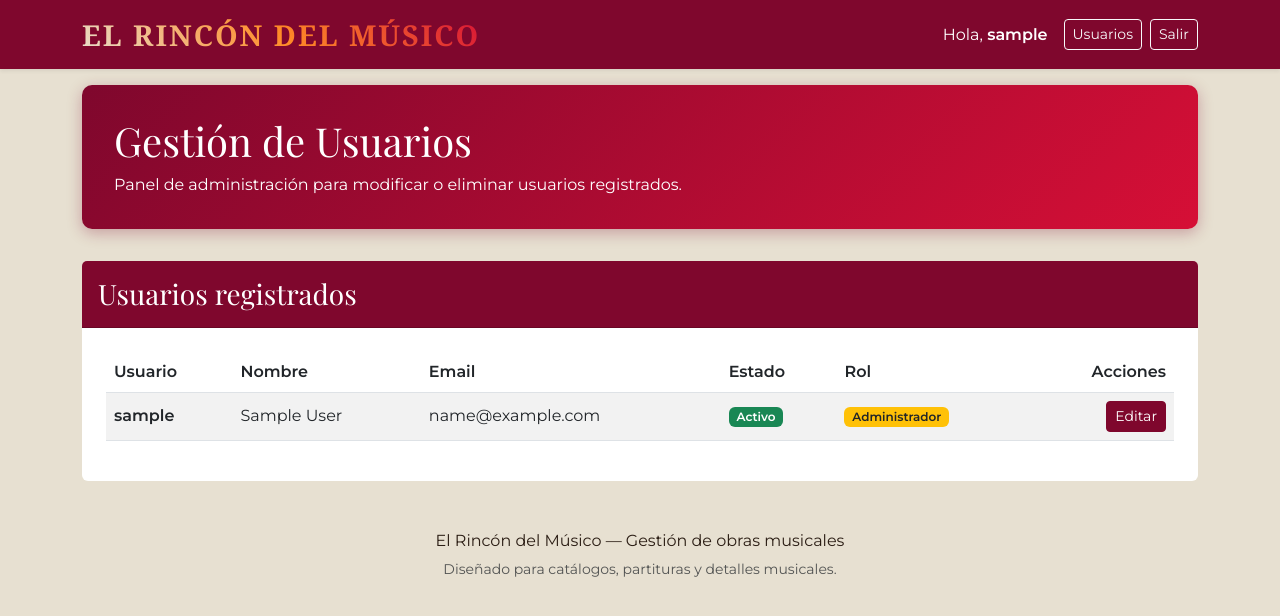
After one commit to i22urvip/Orchestra_Management_System, a Django app: page /admin-panel/usuarios/ in a window 1280 px wide. The commit adds this page. Shown: the top 616 px of the page. Run offline with Django 5.2, Linux system fonts and the light colour scheme; the visitor is signed in with stand-in values (Sample User, id 1); data comes from the database, SQL or seed files in the repository.

Commit message:
Añadida funcionalidad gestion de perfiles de usuario

```diff
--- a/catalogo/templates/catalogo/base.html
+++ b/catalogo/templates/catalogo/base.html
@@ -132,6 +132,13 @@
             <div class="d-flex text-white align-items-center">
                 {% if user.is_authenticated %}
                     <span class="me-3">Hola, <strong>{{ user.username }}</strong></span>
+
+                    {% if user.is_staff or user.is_superuser %}
+                        <a href="{% url 'lista_usuarios' %}" class="btn btn-sm btn-outline-light me-2">
+                            Usuarios
+                        </a>
+                    {% endif %}
+
                     <form action="{% url 'logout' %}" method="POST" class="d-inline">
                         {% csrf_token %}
                         <button type="submit" class="btn btn-sm btn-outline-light">Salir</button>
@@ -140,6 +147,7 @@
                     <a href="{% url 'login' %}" class="btn btn-sm btn-outline-light me-2">Entrar</a>
                     <a href="{% url 'registro' %}" class="btn btn-sm btn-primary">Registro</a>
                 {% endif %}
+
             </div>
         </div>
     </nav>
--- a/catalogo/templates/catalogo/lista_obras.html
+++ b/catalogo/templates/catalogo/lista_obras.html
@@ -97,6 +97,10 @@
         <a href="{% url 'bandeja_reportes' %}" class="btn btn-outline-danger">
             Bandeja de Reportes
         </a>
+
+        <a href="{% url 'lista_usuarios' %}" class="btn btn-outline-primary">
+            Gestionar Usuarios
+        </a>
     </div>
 {% endif %}
 
--- /dev/null
+++ b/catalogo/templates/catalogo/lista_usuarios.html
@@ -0,0 +1,65 @@
+{% extends 'catalogo/base.html' %}
+{% block title %}Gestión de Usuarios{% endblock %}
+{% block hero %}
+<div class="page-hero">
+    <h1>Gestión de Usuarios</h1>
+    <p class="mb-0">Panel de administración para modificar o eliminar usuarios registrados.</p>
+</div>
+{% endblock %}
+{% block content %}
+<div class="card shadow-musical border-0 mb-5">
+    <div class="card-header bg-primary text-white py-3">
+        <h3 class="mb-0">Usuarios registrados</h3>
+    </div>
+    <div class="card-body p-4">
+        {% if usuarios %}
+        <div class="table-responsive">
+            <table class="table table-striped align-middle">
+                <thead>
+                    <tr>
+                        <th>Usuario</th>
+                        <th>Nombre</th>
+                        <th>Email</th>
+                        <th>Estado</th>
+                        <th>Rol</th>
+                        <th class="text-end">Acciones</th>
+                    </tr>
+                </thead>
+                <tbody>
+                    {% for usuario in usuarios %}
+                    <tr>
+                        <td><strong>{{ usuario.username }}</strong></td>
+                        <td>{{ usuario.get_full_name|default:"—" }}</td>
+                        <td>{{ usuario.email|default:"—" }}</td>
+                        <td>
+                            {% if usuario.is_active %}
+                            <span class="badge bg-success">Activo</span>
+                            {% else %}
+                            <span class="badge bg-secondary">Inactivo</span>
+                            {% endif %}
+                        </td>
+                        <td>
+                            {% if usuario.is_staff or usuario.is_superuser %}
+                            <span class="badge bg-warning text-dark">Administrador</span>
+                            {% else %}
+                            <span class="badge bg-light text-dark border">Usuario</span>
+                            {% endif %}
+                        </td>
+                        <td class="text-end">
+                            <a href="{% url 'editar_usuario' usuario.id %}" class="btn btn-sm btn-primary">
+                                Editar
+                            </a>
+                        </td>
+                    </tr>
+                    {% endfor %}
+                </tbody>
+            </table>
+        </div>
+        {% else %}
+        <div class="alert alert-info mb-0">
+            No hay usuarios registrados en el sistema.
+        </div>
+        {% endif %}
+    </div>
+</div>
+{% endblock %}
--- a/catalogo/urls.py
+++ b/catalogo/urls.py
@@ -17,4 +17,6 @@ urlpatterns = [
     path('rocola/', views.vista_rocola, name='rocola'),
     path('obra/<int:obra_id>/reportar/', views.crear_reporte, name='crear_reporte'),
     path('admin-panel/reportes/', views.bandeja_reportes, name='bandeja_reportes'),
+    path('admin-panel/usuarios/', views.lista_usuarios, name='lista_usuarios'),
+    path('admin-panel/usuarios/<int:usuario_id>/editar/', views.editar_usuario, name='editar_usuario'),
 ]
--- a/catalogo/views.py
+++ b/catalogo/views.py
@@ -3,9 +3,11 @@ from django.shortcuts import render, get_object_or_404, redirect
 from django.contrib.auth.decorators import login_required, user_passes_test
 from django.core.exceptions import PermissionDenied
 from .models import Obra, Compositor, Reporte
-from .forms import ObraForm, RegistroForm, CompositorForm, ReporteForm
+from .forms import ObraForm, RegistroForm, CompositorForm, ReporteForm, UsuarioAdminForm
 from django.contrib.auth.forms import UserCreationForm
 from django.contrib.auth import login
+from django.contrib.auth.models import User
+
 
 
 def lista_obras(request):
@@ -180,3 +182,24 @@ def es_admin(user):
 def bandeja_reportes(request):
     reportes = Reporte.objects.all().order_by('-fecha_creacion')
     return render(request, 'catalogo/bandeja_reportes.html', {'reportes': reportes})
+
+
+@user_passes_test(es_admin)
+def lista_usuarios(request):
+    from django.contrib.auth.models import User
+    usuarios = User.objects.all().order_by('username')
+    return render(request, 'catalogo/lista_usuarios.html', {'usuarios': usuarios})
+
+@user_passes_test(es_admin)
+def editar_usuario(request, usuario_id):
+    from django.contrib.auth.models import User
+    from .forms import EditarUsuarioForm
+    usuario = get_object_or_404(User, id=usuario_id)
+    if request.method == 'POST':
+        form = EditarUsuarioForm(request.POST, instance=usuario)
+        if form.is_valid():
+            form.save()
+            return redirect('lista_usuarios')
+    else:
+        form = EditarUsuarioForm(instance=usuario)
+    return render(request, 'catalogo/editar_usuario.html', {'form': form, 'usuario': usuario})
```
Also changed, not shown: catalogo/forms.py (+28 -0 lines), catalogo/templates/catalogo/editar_usuario.html (added, +25 -0 lines), catalogo/templates/catalogo/usuario_form.html (added, +40 -0 lines).
